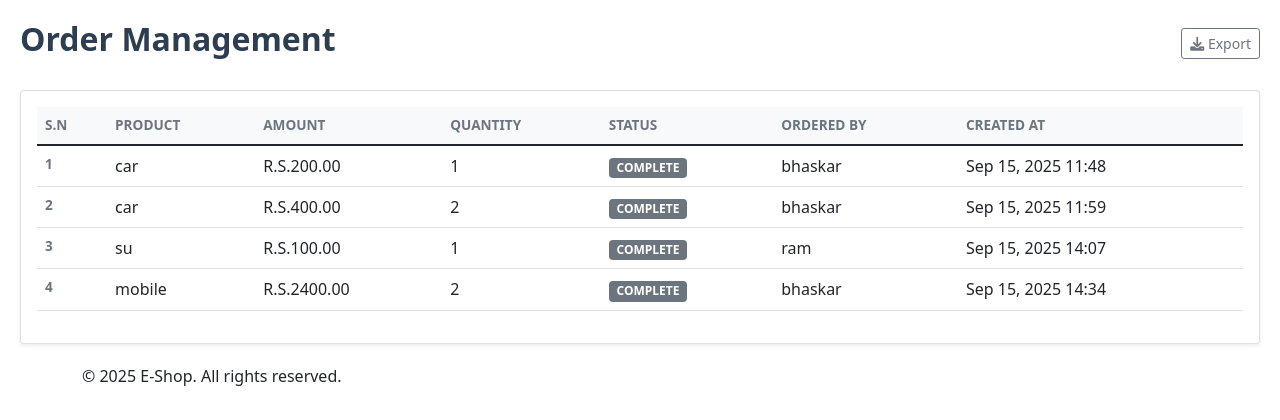
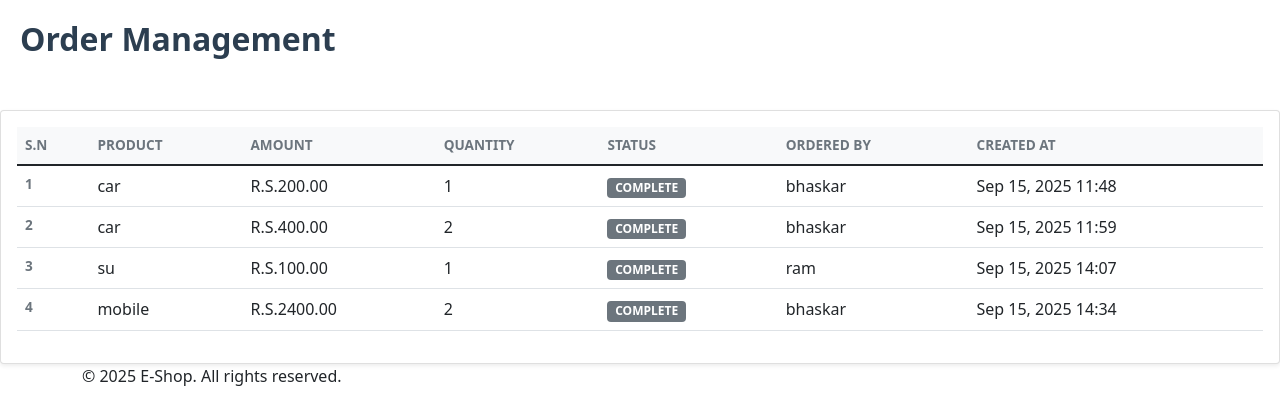
Before and after one commit to Nikson1122/ecom, a Django app: page /orderlist in a window 1280 px wide. Shown: the part 152-572 px from the top of the page. Run offline with Django 5.2, Linux system fonts and the light colour scheme; a user stored in the database is signed in; data comes from the database, SQL or seed files in the repository; both versions use the stored data as it was after the commit.

Commit message:
requirement txt folder made

```diff
--- a/ecom/templates/ecom/order.html
+++ b/ecom/templates/ecom/order.html
@@ -3,10 +3,10 @@
 <div class="orders-container">
     <div class="d-flex justify-content-between align-items-center mb-4">
         <h2 class="page-title">Order Management</h2>
-        <div class="export-actions">
+        {% comment %} <div class="export-actions">
             <button class="btn btn-outline-secondary btn-sm">
                 <i class="fas fa-download"></i> Export
-            </button>
+            </button> {% endcomment %}
         </div>
     </div>
 
--- /dev/null
+++ b/requirements.txt
@@ -0,0 +1,5 @@
+asgiref==3.9.1
+Django==5.2.5
+pillow==11.3.0
+sqlparse==0.5.3
+tzdata==2025.2
```
Also changed, not shown: db.sqlite3.
